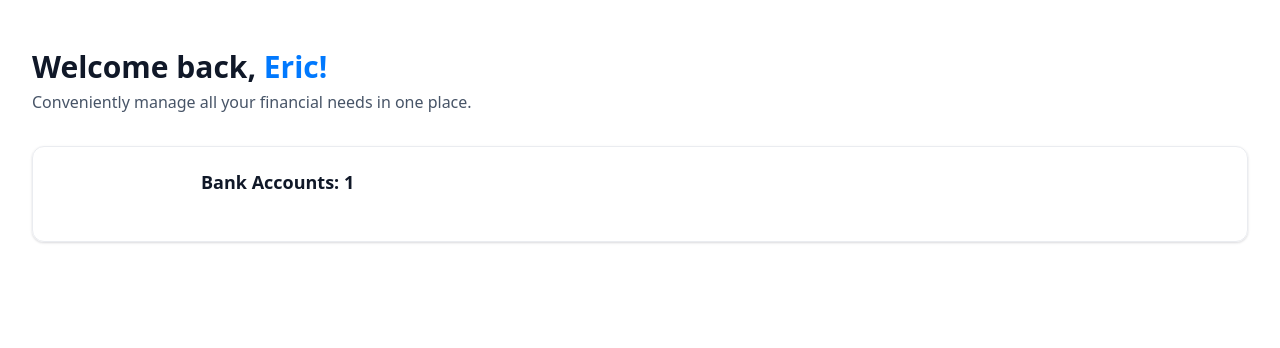
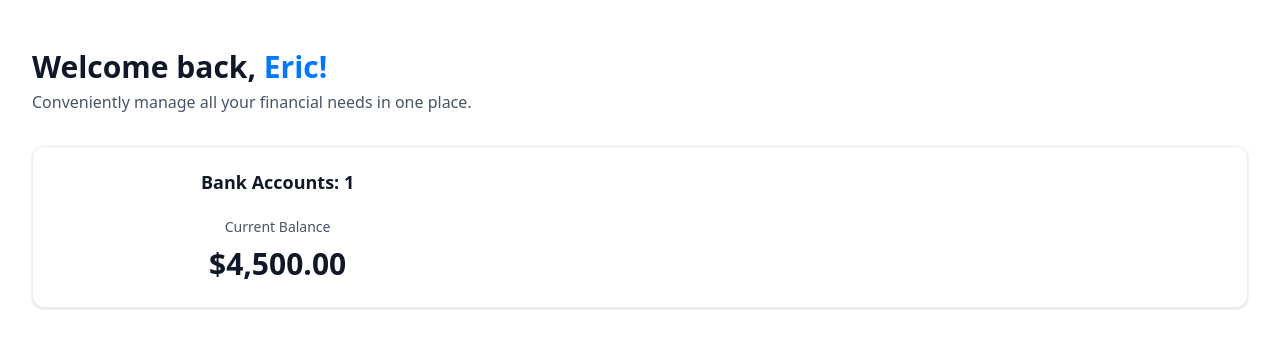
Before and after one commit to EricChv/my-finance, a Next.js app: page / in a window 1280 px wide. Shown: the top 348 px of the page. Built offline with nearby package versions, Linux system fonts and the light colour scheme.

Commit message:
feat: add TotalBalanceBox component to display user's bank accounts and current balance

```diff
--- a/components/TotalBalanceBox.tsx
+++ b/components/TotalBalanceBox.tsx
@@ -1,3 +1,4 @@
+import { formatAmount } from '@/lib/utils'
 import React from 'react'
 
 const TotalBalanceBox = ({ accounts = [], totalBanks, totalCurrentBalance
@@ -12,8 +13,14 @@ const TotalBalanceBox = ({ accounts = [], totalBanks, totalCurrentBalance
             <h2 className="header-2">
                 Bank Accounts: {totalBanks}
             </h2>
-            <div className="flex flex-col gap-2">
+            <div className="flex flex-col gap-2 items-center justify-center">
+                <p className="total-balance-label">
+                    Current Balance
+                </p>
 
+                <p className="total-balance-amount flex-center gap-2">
+                    {formatAmount(totalCurrentBalance)}
+                </p>
             </div>
         </div>
     </section>
--- a/package.json
+++ b/package.json
@@ -14,6 +14,7 @@
     "clsx": "^2.1.1",
     "lucide-react": "^0.453.0",
     "next": "14.2.15",
+    "query-string": "^9.1.1",
     "react": "^18",
     "react-dom": "^18",
     "tailwind-merge": "^2.5.4",
--- a/types/index.d.ts
+++ b/types/index.d.ts
@@ -202,7 +202,7 @@ declare interface BankTabItemProps {
   appwriteItemId?: string;
 }
 
-declare interface TotlaBalanceBoxProps {
+declare interface TotalBalanceBoxProps {
   accounts: Account[];
   totalBanks: number;
   totalCurrentBalance: number;
```
Also changed, not shown: 1 other file (tests, documents, lock files or other folders).
